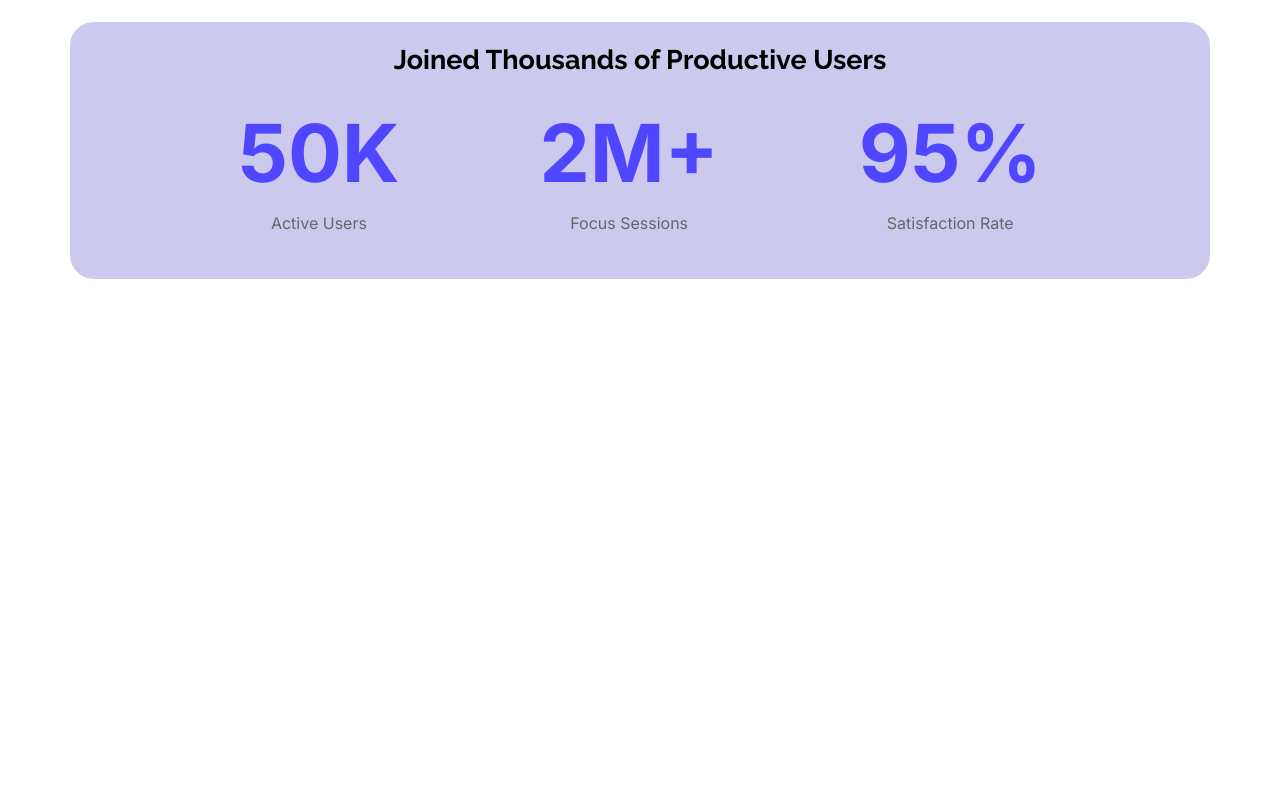
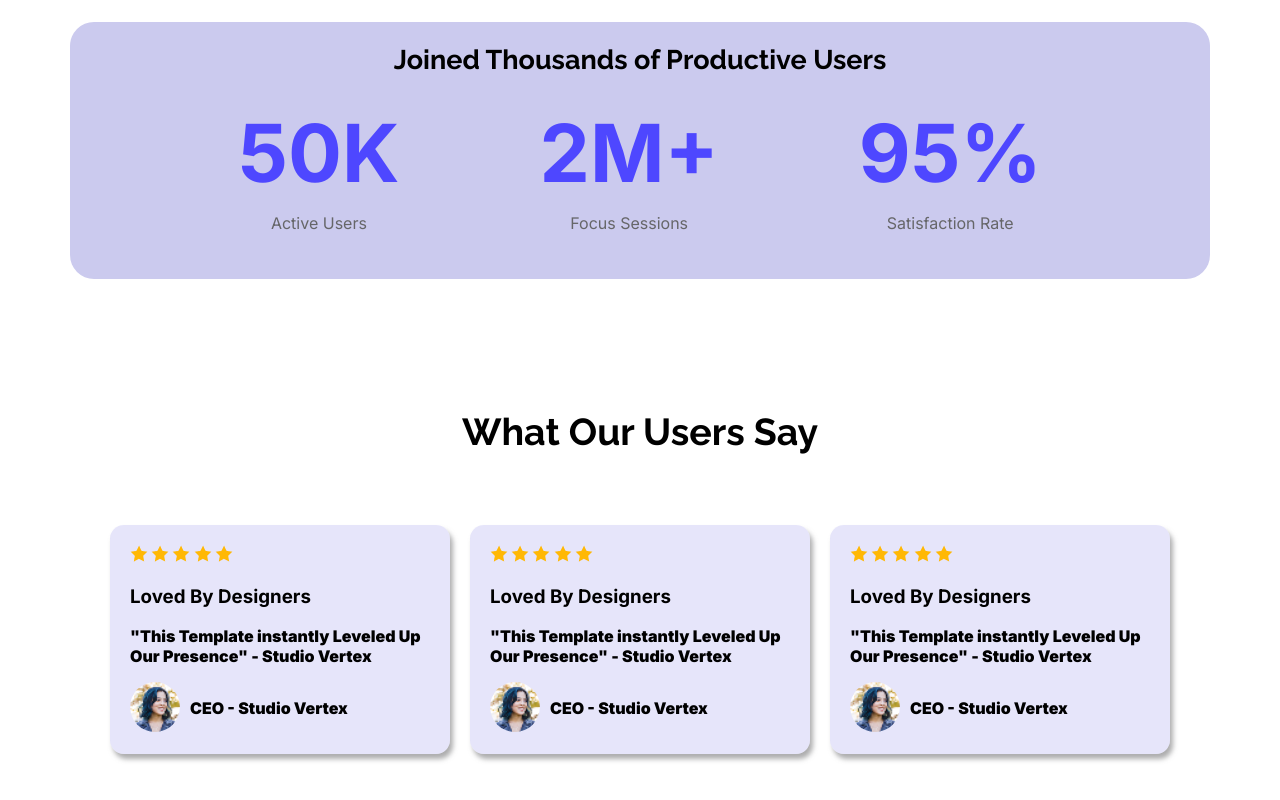
Before and after one commit to rafidalways/A01-Landing-Page, a plain HTML site: page index.html in a window 1280 px wide. Shown: the part 1229-2029 px from the top of the page. Before the commit the page ends 1516 px from the top, so only its background shows below. Drawn offline with Linux system fonts and the light colour scheme; files whose address does not match are found by name.

Commit message:
added testimonial section

```diff
--- a/index.html
+++ b/index.html
@@ -56,6 +56,58 @@
       </div>
     </section>
   </div>
+    <div class="testimonials">
+      <section class="testimonials-heading">
+        <h2>What Our Users Say</h2>
+      </section>
+      <div class="testimonials-card-section">
+        <section class="testimonials-card">
+          <div class="star-ratings">
+            <img src="Assets/icon-star.png" alt="star icon">
+            <img src="Assets/icon-star.png" alt="star icon">
+            <img src="Assets/icon-star.png" alt="star icon">
+            <img src="Assets/icon-star.png" alt="star icon">
+            <img src="Assets/icon-star.png" alt="star icon">
+          </div>
+          <h3>Loved By Designers</h3>
+          <p>"This Template instantly Leveled Up Our Presence" - Studio Vertex</p>
+          <div class="reviewer-profile">
+            <img src="Assets/avatar.png" alt="avatar">
+            <p>CEO - Studio Vertex</p>
+          </div>
+        </section>
+        <section class="testimonials-card">
+          <div class="star-ratings">
+            <img src="Assets/icon-star.png" alt="star icon">
+            <img src="Assets/icon-star.png" alt="star icon">
+            <img src="Assets/icon-star.png" alt="star icon">
+            <img src="Assets/icon-star.png" alt="star icon">
+            <img src="Assets/icon-star.png" alt="star icon">
+          </div>
+          <h3>Loved By Designers</h3>
+          <p>"This Template instantly Leveled Up Our Presence" - Studio Vertex</p>
+          <div class="reviewer-profile">
+            <img src="Assets/avatar.png" alt="avatar">
+            <p>CEO - Studio Vertex</p>
+          </div>
+        </section>
+        <section class="testimonials-card">
+          <div class="star-ratings">
+            <img src="Assets/icon-star.png" alt="star icon">
+            <img src="Assets/icon-star.png" alt="star icon">
+            <img src="Assets/icon-star.png" alt="star icon">
+            <img src="Assets/icon-star.png" alt="star icon">
+            <img src="Assets/icon-star.png" alt="star icon">
+          </div>
+          <h3>Loved By Designers</h3>
+          <p>"This Template instantly Leveled Up Our Presence" - Studio Vertex</p>
+          <div class="reviewer-profile">
+            <img src="Assets/avatar.png" alt="avatar">
+            <p>CEO - Studio Vertex</p>
+          </div>
+        </section>
+      </div>
+    </div>
 
 
 
```
